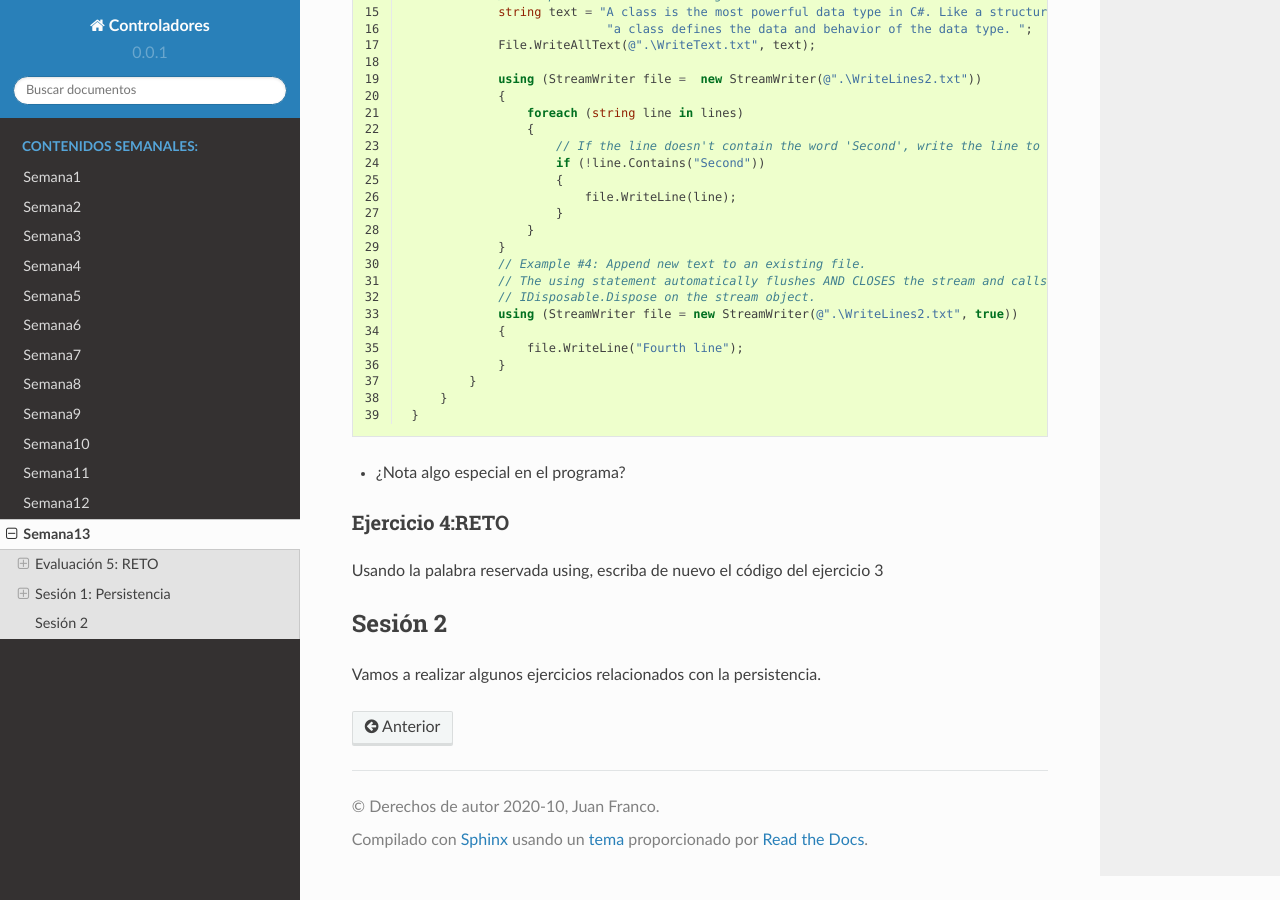
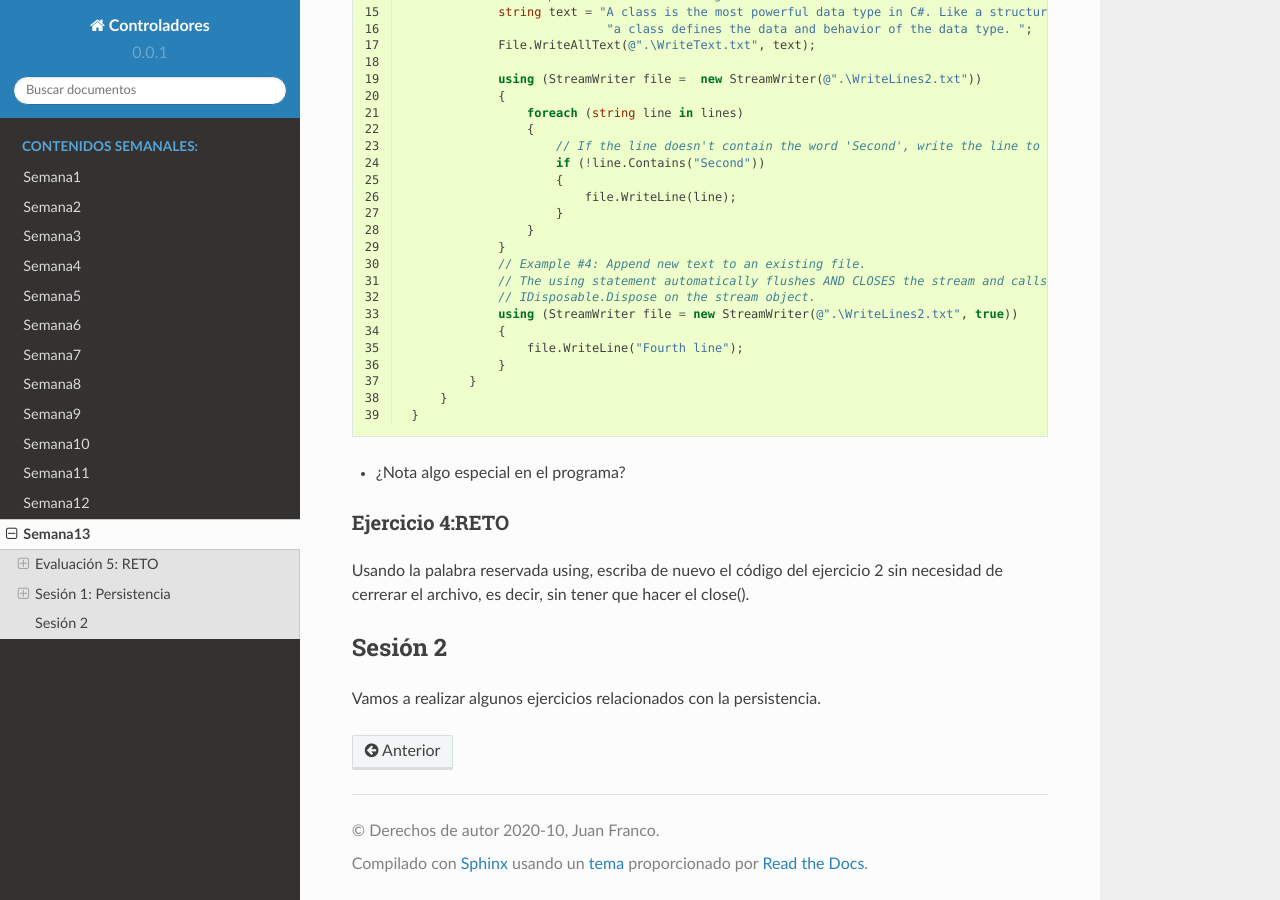
Before and after one commit to juanferfranco/controladores, a Sphinx documentation site: the page built from docs/_semana13/semana13.rst, in a window 1280 px wide and 900 px high, scrolled down 3542 px. Built offline with Sphinx 7.4.7 and the Read the Docs theme 2.0.0, drawn with Linux system fonts in a browser that asks for light colours.

Commit message:
update week 13

```diff
--- a/docs/_semana13/semana13.rst
+++ b/docs/_semana13/semana13.rst
@@ -209,8 +209,8 @@ Analicemos el siguiente código
 
 Ejercicio 4:RETO
 ^^^^^^^^^^^^^^^^^^^
-Usando la palabra reservada using, escriba de nuevo el código del ejercicio 3
-
+Usando la palabra reservada using, escriba de nuevo el código del ejercicio 2 sin necesidad
+de cerrerar el archivo, es decir, sin tener que hacer el close().
 
 Sesión 2
 ---------
```
